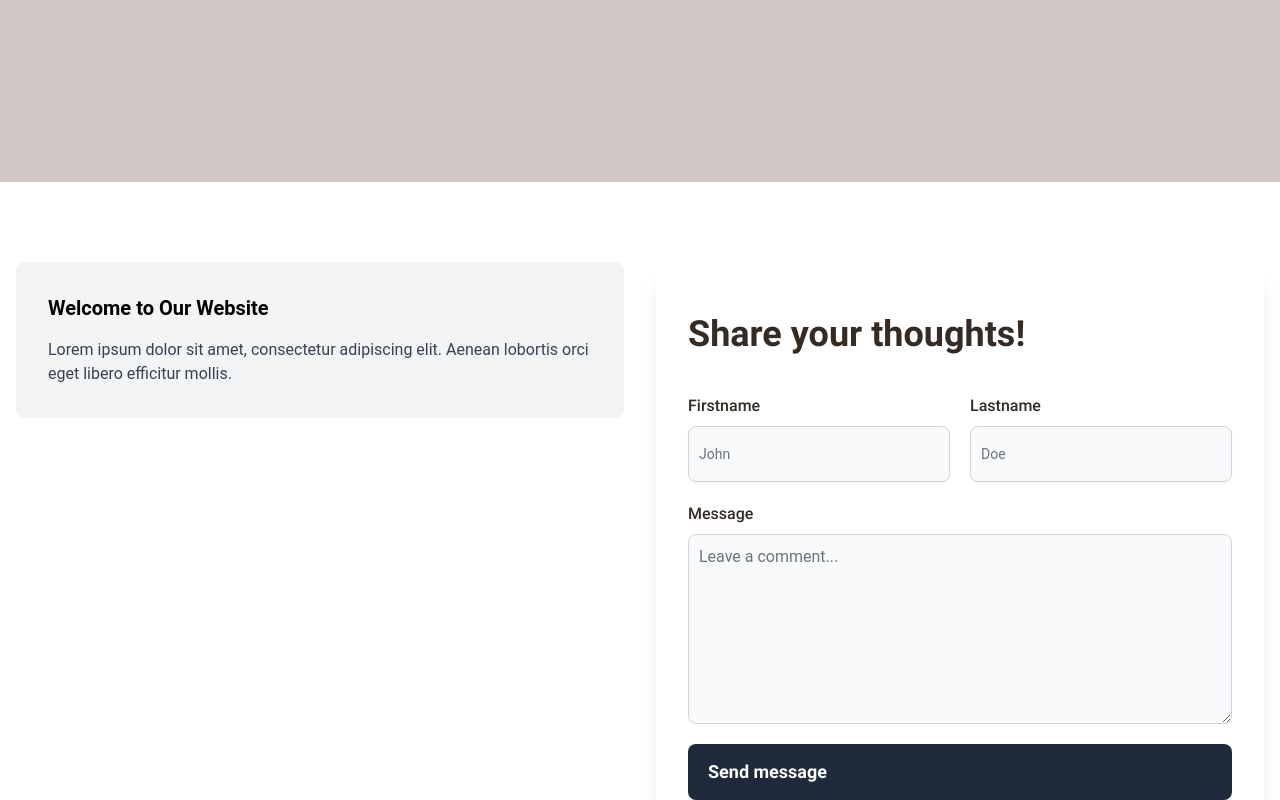
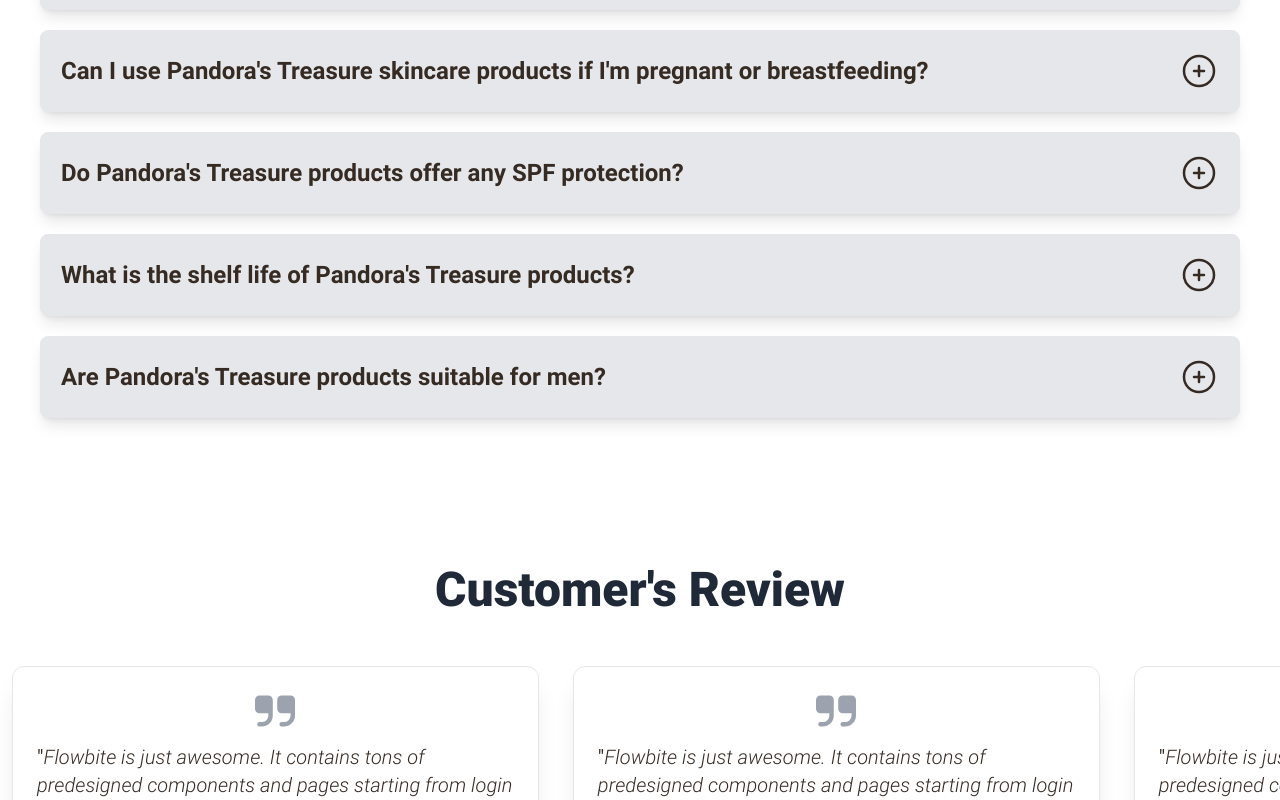
Before and after one commit to Markjonel02/Padoras-s-Treasure, a React (Vite) app: page /faq in a window 1280 px wide. Shown: the part 1500-2300 px from the top of the page. Built offline with nearby package versions, Linux system fonts and the light colour scheme.

Commit message:
added Faq droplist

```diff
--- a/src/components/FAQ/Faq.jsx
+++ b/src/components/FAQ/Faq.jsx
@@ -1,7 +1,7 @@
 import { useLazyContext } from "../../context/LazyContext";
 import { Loaders } from "../Loaders";
 import FaqSection from "./FaqSection";
-
+import Footer from "../Footer";
 import design from "../../assets/imgs/svgs/aboutsvgs/design.svg";
 import table from "../../assets/imgs/svgs/aboutsvgs/table.svg";
 import serum from "../../assets/imgs/svgs/aboutsvgs/Serum.svg";
@@ -47,7 +47,11 @@
               </div>
             </div>
           </div>
-          <FaqSection />
+          <div className="faqs-sect mb-20">
+            <FaqSection />
+          </div>
+
+          <Footer />
         </>
       ) : (
         <>
--- a/src/components/FAQ/FaqForm.jsx
+++ b/src/components/FAQ/FaqForm.jsx
@@ -1,18 +1,6 @@
 import { Ripple } from "primereact/ripple";
-import { Toast } from "primereact/toast";
-import { useRef } from "react";
-import { Button } from "primereact/button";
+
 const FaqForm = () => {
-  const toast = useRef(null);
-
-  const showSuccess = () => {
-    toast.current.show({
-      severity: "success",
-      summary: "Success",
-      detail: "Message Content",
-      life: 3000,
-    });
-  };
   return (
     <>
       <div className="title bg-primary dark:bg-darks text-white w-full flex justify-center items-center mb-20 flex-col">
@@ -70,20 +58,30 @@
 
       <div className="container mx-auto px-4 ">
         <div className="flex flex-wrap -mx-4">
-          <div className="w-full md:w-1/2 px-4">
-            <div className="p-8 bg-gray-100 rounded-lg">
+          <div
+            className="w-full md:w-1/2 px-4 mb-5 sm:mb-10 md:mb-10 "
+            data-aos="fade-right"
+            data-aos-duration="1000"
+          >
+            <div className="p-8 bg-gray-100 dark:bg-quinary  rounded-lg text-quaternary">
               <h2 className="text-xl font-bold mb-4">Welcome to Our Website</h2>
               <p className="text-gray-700">
-                Lorem ipsum dolor sit amet, consectetur adipiscing elit. Aenean
-                lobortis orci eget libero efficitur mollis.
+                Lorem ipsum dolor sit amet consectetur adipisicing elit.
+                Repellat, perspiciatis labore quibusdam, explicabo earum
+                incidunt quae consectetur iusto cupiditate itaque dignissimos
+                quis nisi? Alias suscipit minus ipsam iste facilis! Modi.
               </p>
             </div>
           </div>
 
           <div className="w-full md:w-1/2 px-4 text-quaternary">
-            <div className="p-8 bg-white rounded-lg shadow-xl">
+            <div
+              className="p-8 bg-white dark:bg-quinary rounded-lg shadow-xl"
+              data-aos="fade-left"
+              data-aos-duration="1200"
+            >
               <form className="max-w-xl mx-auto">
-                <h1 className="text-4xl mb-10 mt-5 font-Roboto-Bold  ">
+                <h1 className="text-3xl xl:text-4xl md:text-3xl sm:text-sm mb-10 mt-5 font-Roboto-Bold  ">
                   Share your thoughts!
                 </h1>
                 <div className="grid grid-cols-1 sm:grid-cols-2 gap-5">
@@ -134,16 +132,14 @@
                     placeholder="Leave a comment..."
                   ></textarea>
                 </div>
-                <Toast ref={toast} />
-                <Button
-                  onClick={showSuccess}
+
+                <button
                   type="sbumit"
-                  severity="success"
                   className="p-ripple text-white font-Roboto-Bold text-lg sm:text-sm xl:text-lg h-14 w-full bg-darks focus:ring-4 focus:outline-none focus:ring-dark-pink font-medium rounded-lg px-5 py-2.5 text-center dark:focus:ring-blue-800"
                 >
                   Send message
                   <Ripple />
-                </Button>
+                </button>
               </form>
             </div>
           </div>
--- a/src/components/FAQ/FaqSection.jsx
+++ b/src/components/FAQ/FaqSection.jsx
@@ -1,9 +1,10 @@
 import FaqTestimonials from "./FaqTestimonials";
 import FaqForm from "./FaqForm";
+import Faqdroplist from "./Faqdroplist";
 const FaqSection = () => {
   return (
     <div className="mt-20">
-
+      <Faqdroplist />
       <FaqTestimonials />
       <div className="form">
         <FaqForm />
--- /dev/null
+++ b/src/components/FAQ/Faqdroplist.jsx
@@ -0,0 +1,123 @@
+import React, { useState } from "react";
+
+const Faqdroplist = () => {
+  const [rotatedItem, setRotatedItem] = useState(null); // Changed to single item state
+  const faqitems = [
+    {
+      questions:
+        "What makes Pandora's Treasure unique compared to other cosmetic brands?",
+      answers:
+        "Pandora's Treasure is committed to using natural and ethically sourced ingredients in its cosmetics and skincare products. Our formulations are free from harmful chemicals and are cruelty-free. We blend ancient beauty secrets with modern technology to deliver effective and luxurious products.",
+    },
+    {
+      questions: "Are Pandora's Treasure products suitable for all skin types?",
+      answers:
+        "Yes, our products are designed to be gentle yet effective, making them suitable for all skin types, including sensitive skin. However, we recommend doing a patch test before using any new product, especially if you have known allergies or sensitivities.",
+    },
+    {
+      questions:
+        "Do Pandora's Treasure products contain any harmful ingredients?",
+      answers:
+        "No, we prioritize the use of natural and safe ingredients in all our formulations. Our products are free from parabens, sulfates, phthalates, and other potentially harmful chemicals commonly found in skincare and cosmetics.",
+    },
+    {
+      questions: "Are Pandora's Treasure products tested on animals?",
+      answers:
+        "Absolutely not. We are strongly against animal testing and ensure that all our products are cruelty-free. We conduct thorough testing using human volunteers and advanced laboratory methods to guarantee the safety and efficacy of our products.",
+    },
+    {
+      questions:
+        "How should I store my Pandora's Treasure products to maintain their effectiveness?",
+      answers:
+        "To preserve the potency and quality of our products, store them in a cool, dry place away from direct sunlight. Keep containers tightly closed when not in use to prevent contamination and maintain freshness.",
+    },
+    {
+      questions:
+        "Can I use Pandora's Treasure skincare products if I'm pregnant or breastfeeding?",
+      answers:
+        "While our products are formulated with natural ingredients and are generally safe to use, we recommend consulting with your healthcare provider before incorporating any new skincare products into your routine, especially during pregnancy or while breastfeeding.",
+    },
+    {
+      questions: "Do Pandora's Treasure products offer any SPF protection?",
+      answers:
+        "Some of our skincare products may contain SPF protection, but it's essential to check the product label for specific information. For optimal sun protection, we recommend using a dedicated sunscreen in addition to your skincare routine, especially if prolonged sun exposure is expected.",
+    },
+    {
+      questions: "What is the shelf life of Pandora's Treasure products?",
+      answers:
+        "Our products typically have a shelf life of 12 to 24 months, depending on the formulation. To ensure maximum effectiveness, we recommend using the products within this timeframe and observing any expiration dates printed on the packaging.",
+    },
+    {
+      questions: "Are Pandora's Treasure products suitable for men?",
+      answers:
+        "Yes, our products are suitable for all genders. We believe that everyone deserves access to high-quality skincare and cosmetics, regardless of gender identity.",
+    },
+  ];
+  const handleRotate = (index) => {
+    // If the clicked index is already rotated, set it to null
+    // This will hide the answer for this item
+    if (rotatedItem === index) {
+      setRotatedItem(null);
+    } else {
+      // If a different item is clicked, set it as the rotatedItem
+      setRotatedItem(index);
+    }
+  };
+
+  return (
+    <>
+      <div className="faq-container mb-32">
+        <h1 className=" px-10 text-quaternary flex justify-start xl:justify-start sm:justify-center mb-5 mt-32  font-Roboto-Black text-3xl xl:text-5xl lg:text-4xl md:3xl sm:text-2xl">
+          Frequently Asked Questions
+        </h1>
+        {faqitems.map((item, index) => (
+          <div className="faq-wrapper" key={index}>
+            <div className="mainwrapper">
+              <div className="questions flex justify-center  flex-col px-10">
+                <div className="items bg-gray-200 border shadow-lg  rounded-lg flex w-full justify-between items-center mb-5 p-5">
+                  <div className="title w-3/4">
+                    <h1 className="text-quaternary font-Roboto-Bold text-xl lg:text-2xl">
+                      {item.questions}
+                    </h1>
+                  </div>
+
+                  <div className="icon flex justify-end w-1/4 text-quaternary">
+                    <svg
+                      xmlns="http://www.w3.org/2000/svg"
+                      fill="none"
+                      viewBox="0 0 24 24"
+                      strokeWidth={1.5}
+                      stroke="currentColor"
+                      className={`w-10 h-10  cursor-pointer ${
+                        rotatedItem === index ? "rotate-45" : ""
+                      }`}
+                      onClick={() => handleRotate(index)}
+                    >
+                      <path
+                        strokeLinecap="round"
+                        strokeLinejoin="round"
+                        d="M12 9v6m3-3H9m12 0a9 9 0 1 1-18 0 9 9 0 0 1 18 0Z"
+                      />
+                    </svg>
+                  </div>
+                </div>
+                <div
+                  className={`answers mb-5 ease-in-out mt-[-25px] border bg-primary ${
+                    rotatedItem === index ? "block rounded-b-lg" : "hidden"
+                  }`}
+                >
+                  <p className="text-white text-xl font-Roboto-Medium rounded tracking-wide  p-10 mt-0">
+                    {" "}
+                    {item.answers}
+                  </p>
+                </div>
+              </div>
+            </div>
+          </div>
+        ))}
+      </div>
+    </>
+  );
+};
+
+export default Faqdroplist;
--- a/src/components/Footer.jsx
+++ b/src/components/Footer.jsx
@@ -32,8 +32,8 @@
             <a href="/" className="flex items-center justify-center">
               {isDark ? (
                 <>
-                  <span className="self-center text-xl xl:text-4xl lg:text-4xl md:text-3xl sm:text-2xl font-Roboto-Black whitespace-nowrap dark:text-white">
-                    Flowbite
+                  <span className=" tracking-wider self-center text-xl xl:text-4xl lg:text-4xl md:text-3xl sm:text-2xl font-Roboto-Black whitespace-nowrap dark:text-white">
+                    Pandora
                   </span>
                 </>
               ) : (
--- a/src/components/Navigation.jsx
+++ b/src/components/Navigation.jsx
@@ -19,9 +19,15 @@
 
   useEffect(() => {
     const handleResize = () => {
-      setIsVisible(window.innerWidth >= 700);
+      if (window.innerWidth <= 768) {
+        setIsVisible(false);
+        localStorage.setItem("headerVisibility", "hidden");
+      } else {
+        setIsVisible(true);
+        localStorage.removeItem("headerVisibility");
+      }
     };
-
+    handleResize();
     // Listen for window resize events
     window.addEventListener("resize", handleResize);
 
--- a/src/routers/Productsdrop.jsx
+++ b/src/routers/Productsdrop.jsx
@@ -1,5 +1,6 @@
 import { useState, useRef, useEffect } from "react";
 import { useScrollContext } from "../context/Context";
+import { Ripple } from "primereact/ripple";
 const Productsdrop = () => {
   const { isScroll } = useScrollContext();
   const [isOpen, setIsOpen] = useState(false);
@@ -27,12 +28,12 @@
       <button
         id="dropdownHoverButton"
         onClick={toggleDropdown}
-        className={`bg-transparent text-gray-800 font-bold hover:bg-gray-700 dark:text-white text-lg sm:hover:text-gray-300 focus:ring-4 focus:outline-none focus:ring-blue-300 rounded-lg text-md px-5 py-2.5 text-center inline-flex items-center ${
+        className={` p-ripple bg-transparent text-gray-800 font-bold hover:bg-gray-700 dark:text-white text-lg sm:hover:text-gray-300 focus:ring-4 focus:outline-none focus:ring-blue-300 rounded-lg text-md px-5 py-2.5 text-center inline-flex items-center ${
           isScroll && "dark:text-quinary"
         }`}
         type="button"
       >
-        Products{" "}
+        Products <Ripple />
         <svg
           className="w-2.5 h-2.5 ms-3"
           aria-hidden="true"
```
